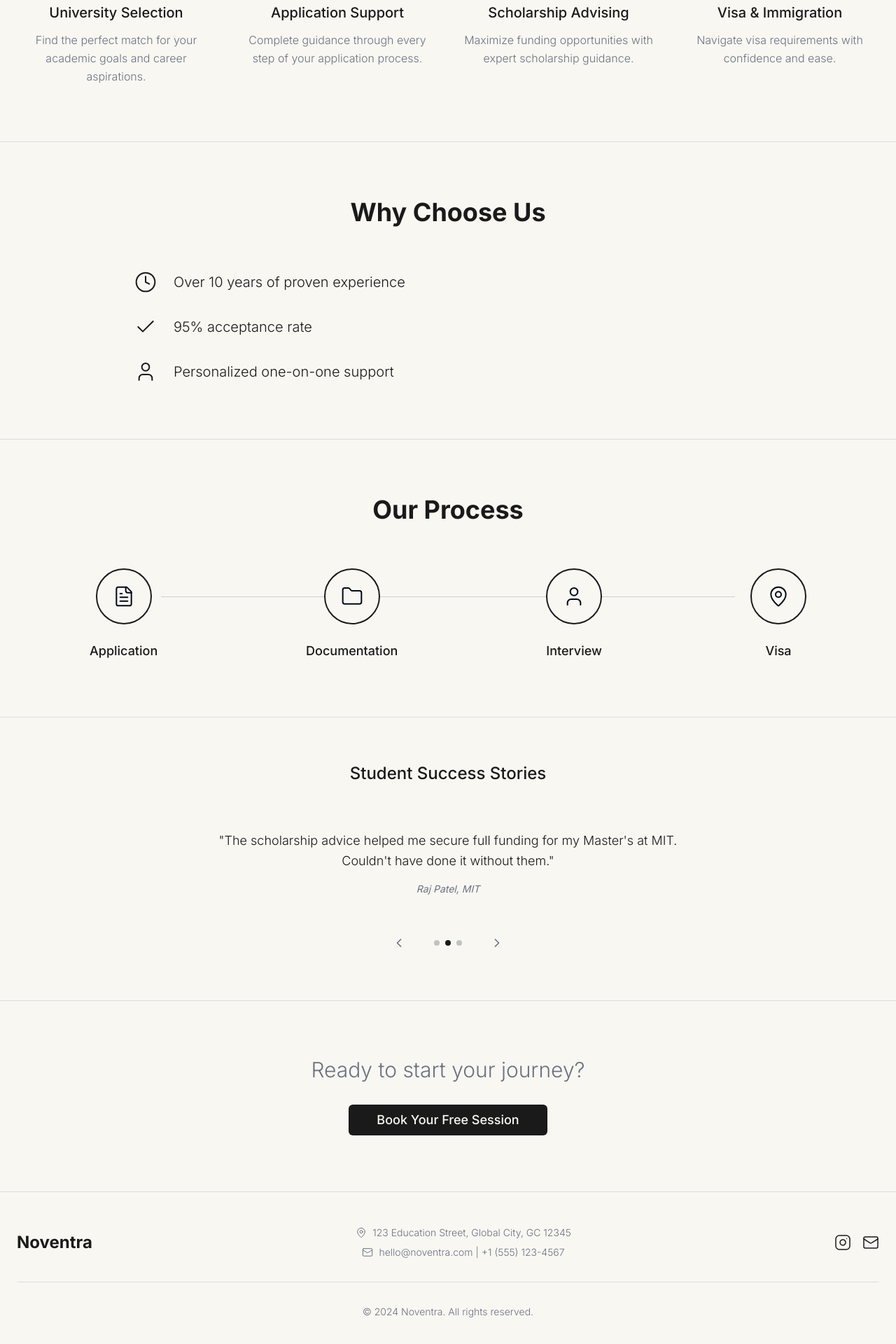
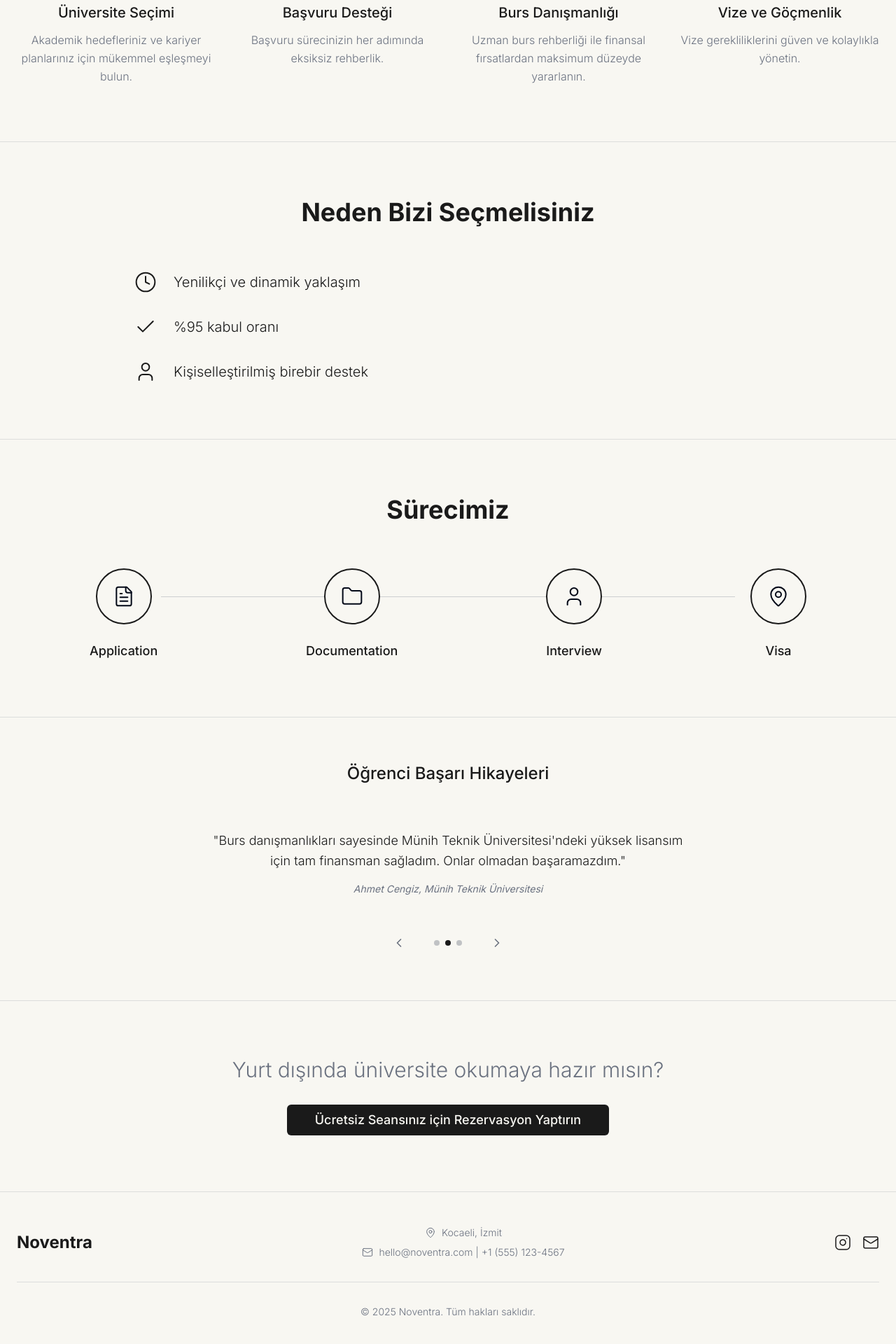
Before and after one commit to burakbayramin/global-edu-landing-page, a React (Vite) app: page / in a window 1280 px wide. Shown: the part 770-2690 px from the top of the page at 70% size. Built offline with nearby package versions, Linux system fonts and the light colour scheme.

Commit message:
tr version

```diff
--- a/src/components/CoreServices.tsx
+++ b/src/components/CoreServices.tsx
@@ -5,23 +5,23 @@ import { User, FileText, MapPin, Check } from 'lucide-react';
 const services = [
   {
     icon: User,
-    title: "University Selection",
-    description: "Find the perfect match for your academic goals and career aspirations."
+    title: "Üniversite Seçimi",
+    description: "Akademik hedefleriniz ve kariyer planlarınız için mükemmel eşleşmeyi bulun."
   },
   {
     icon: FileText,
-    title: "Application Support",
-    description: "Complete guidance through every step of your application process."
+    title: "Başvuru Desteği",
+    description: "Başvuru sürecinizin her adımında eksiksiz rehberlik."
   },
   {
     icon: Check,
-    title: "Scholarship Advising",
-    description: "Maximize funding opportunities with expert scholarship guidance."
+    title: "Burs Danışmanlığı",
+    description: "Uzman burs rehberliği ile finansal fırsatlardan maksimum düzeyde yararlanın."
   },
   {
     icon: MapPin,
-    title: "Visa & Immigration",
-    description: "Navigate visa requirements with confidence and ease."
+    title: "Vize ve Göçmenlik",
+    description: "Vize gerekliliklerini güven ve kolaylıkla yönetin."
   }
 ];
 
--- a/src/components/FinalCTA.tsx
+++ b/src/components/FinalCTA.tsx
@@ -1,19 +1,17 @@
-
-import React from 'react';
+import React from "react";
 import { Button } from "@/components/ui/button";
 
 const FinalCTA = () => {
   return (
     <section className="w-full bg-off-white py-20">
-      <div className="container mx-auto px-6 text-center">
-        <p className="font-geometric font-light text-2xl md:text-3xl text-mid-grey mb-8">
-          Ready to start your journey?
+      <div className="container mx-auto px-6 text-center">        <p className="font-geometric font-light text-2xl md:text-3xl text-mid-grey mb-8">
+          Yurt dışında üniversite okumaya hazır mısın?
         </p>
         <Button
           size="lg"
           className="font-geometric font-medium bg-charcoal text-off-white hover:bg-mid-grey transition-all duration-300 px-10 py-4 text-lg border-none"
         >
-          Book Your Free Session
+          Ücretsiz Seansınız için Rezervasyon Yaptırın
         </Button>
       </div>
     </section>
--- a/src/components/Footer.tsx
+++ b/src/components/Footer.tsx
@@ -19,7 +19,7 @@ const Footer = () => {
             <div className="space-y-2 text-mid-grey font-geometric font-light">
               <div className="flex items-center justify-center space-x-2">
                 <MapPin size={16} strokeWidth={1.5} />
-                <span className="text-sm">123 Education Street, Global City, GC 12345</span>
+                <span className="text-sm">Kocaeli, İzmit</span>
               </div>
               <div className="flex items-center justify-center space-x-2">
                 <Mail size={16} strokeWidth={1.5} />
@@ -51,7 +51,7 @@ const Footer = () => {
 
         <div className="mt-8 pt-8 border-t border-mid-grey/20 text-center">
           <p className="font-geometric font-light text-sm text-mid-grey">
-            © 2024 Noventra. All rights reserved.
+            © 2025 Noventra. Tüm hakları saklıdır.
           </p>
         </div>
       </div>
--- a/src/components/HeroCarousel.tsx
+++ b/src/components/HeroCarousel.tsx
@@ -4,19 +4,19 @@ import { Button } from "@/components/ui/button";
 
 const slides = [
   {
-    headline: "Unlock Your Global Education Journey",
-    subheadline: "Expert guidance to study abroad—simplified.",
-    cta: "Get a Free Consultation"
+    headline: "Küresel Eğitim Yolculuğunuzu Başlatın",
+    subheadline: "Yurtdışında eğitim için uzman rehberlik—basitleştirilmiş.",
+    cta: "Ücretsiz Danışmanlık Alın"
   },
   {
-    headline: "Find Your Perfect University Match",
-    subheadline: "Curated options tailored to your goals.",
-    cta: "Explore Programs"
+    headline: "Mükemmel Üniversite Eşleşmenizi Bulun",
+    subheadline: "Hedeflerinize göre özelleştirilmiş seçenekler.",
+    cta: "Programları Keşfedin"
   },
   {
-    headline: "Maximize Your Scholarship Success",
-    subheadline: "Insider tips for funding your dreams.",
-    cta: "Check Eligibility"
+    headline: "Burs Başarınızı Maksimize Edin",
+    subheadline: "Hayallerinizi finanse etmek için içeriden ipuçları.",
+    cta: "Uygunluğu Kontrol Edin"
   }
 ];
 
--- a/src/components/ProcessOverview.tsx
+++ b/src/components/ProcessOverview.tsx
@@ -14,7 +14,7 @@ const ProcessOverview = () => {
     <section className="w-full bg-off-white py-20">
       <div className="container mx-auto px-6">
         <h2 className="font-geometric font-bold text-3xl md:text-4xl text-charcoal text-center mb-16">
-          Our Process
+          Sürecimiz
         </h2>
         <div className="max-w-5xl mx-auto">
           <div className="flex flex-col md:flex-row justify-between items-center space-y-12 md:space-y-0 relative">
--- a/src/components/Testimonials.tsx
+++ b/src/components/Testimonials.tsx
@@ -4,16 +4,16 @@ import { ChevronLeft, ChevronRight } from 'lucide-react';
 
 const testimonials = [
   {
-    quote: "Noventra made my dream of studying at Oxford a reality. Their personalized guidance was invaluable.",
-    author: "Sarah Chen, Oxford University"
+    quote: "Noventra, Bocconi Üniversitesi'nde okuma hayalimi gerçeğe dönüştürdü. Kişiselleştirilmiş rehberlikleri paha biçilemezdi.",
+    author: "Zeynep Yılmaz, Bocconi Üniversitesi"
   },
   {
-    quote: "The scholarship advice helped me secure full funding for my Master's at MIT. Couldn't have done it without them.",
-    author: "Raj Patel, MIT"
+    quote: "Burs danışmanlıkları sayesinde Münih Teknik Üniversitesi'ndeki yüksek lisansım için tam finansman sağladım. Onlar olmadan başaramazdım.",
+    author: "Ahmet Cengiz, Münih Teknik Üniversitesi"
   },
   {
-    quote: "From application to visa, every step was seamless. Professional service that truly delivers results.",
-    author: "Emma Rodriguez, Cambridge University"
+    quote: "Başvurudan vizeye kadar her adım sorunsuzdu. Gerçekten sonuç veren profesyonel bir hizmet.",
+    author: "Ayşe Demir, ETH Zürih Üniversitesi"
   }
 ];
 
@@ -38,9 +38,8 @@ const Testimonials = () => {
 
   return (
     <section className="w-full bg-off-white py-16">
-      <div className="container mx-auto px-6">
-        <h2 className="font-geometric font-medium text-2xl text-charcoal text-center mb-12">
-          Student Success Stories
+      <div className="container mx-auto px-6">        <h2 className="font-geometric font-medium text-2xl text-charcoal text-center mb-12">
+          Öğrenci Başarı Hikayeleri
         </h2>
 
         <div className="max-w-3xl mx-auto relative">
--- a/src/components/WhyChooseUs.tsx
+++ b/src/components/WhyChooseUs.tsx
@@ -1,20 +1,19 @@
-
-import React from 'react';
-import { Clock, Check, User } from 'lucide-react';
+import React from "react";
+import { Clock, Check, User } from "lucide-react";
 
 const reasons = [
   {
     icon: Clock,
-    text: "Over 10 years of proven experience"
+    text: "Yenilikçi ve dinamik yaklaşım",
   },
   {
     icon: Check,
-    text: "95% acceptance rate"
+    text: "%95 kabul oranı",
   },
   {
     icon: User,
-    text: "Personalized one-on-one support"
-  }
+    text: "Kişiselleştirilmiş birebir destek",
+  },
 ];
 
 const WhyChooseUs = () => {
@@ -22,8 +21,9 @@ const WhyChooseUs = () => {
     <section className="w-full bg-off-white py-20">
       <div className="container mx-auto px-6">
         <div className="max-w-4xl mx-auto">
+          {" "}
           <h2 className="font-geometric font-bold text-3xl md:text-4xl text-charcoal text-center mb-16">
-            Why Choose Us
+            Neden Bizi Seçmelisiniz
           </h2>
           <div className="space-y-8">
             {reasons.map((reason, index) => (
```
Also changed, not shown: 1 other file (tests, documents, lock files or other folders).
